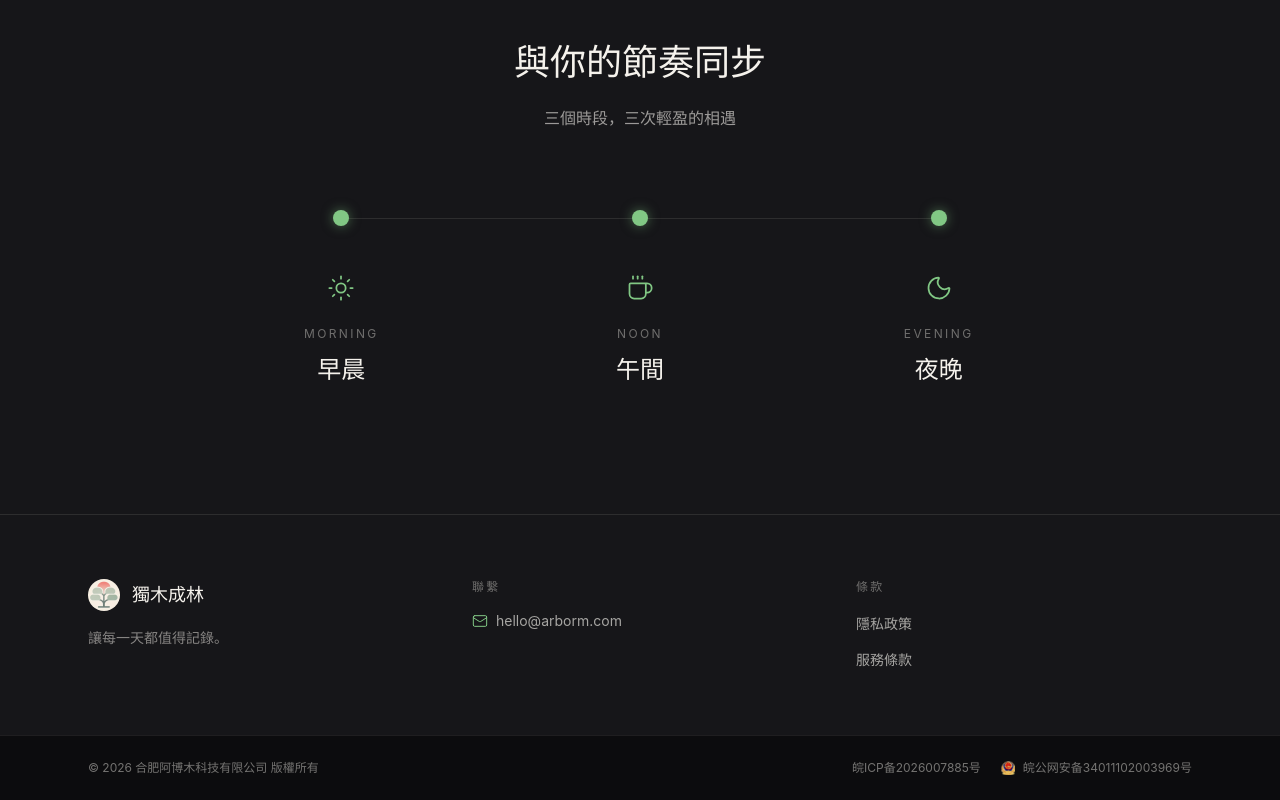
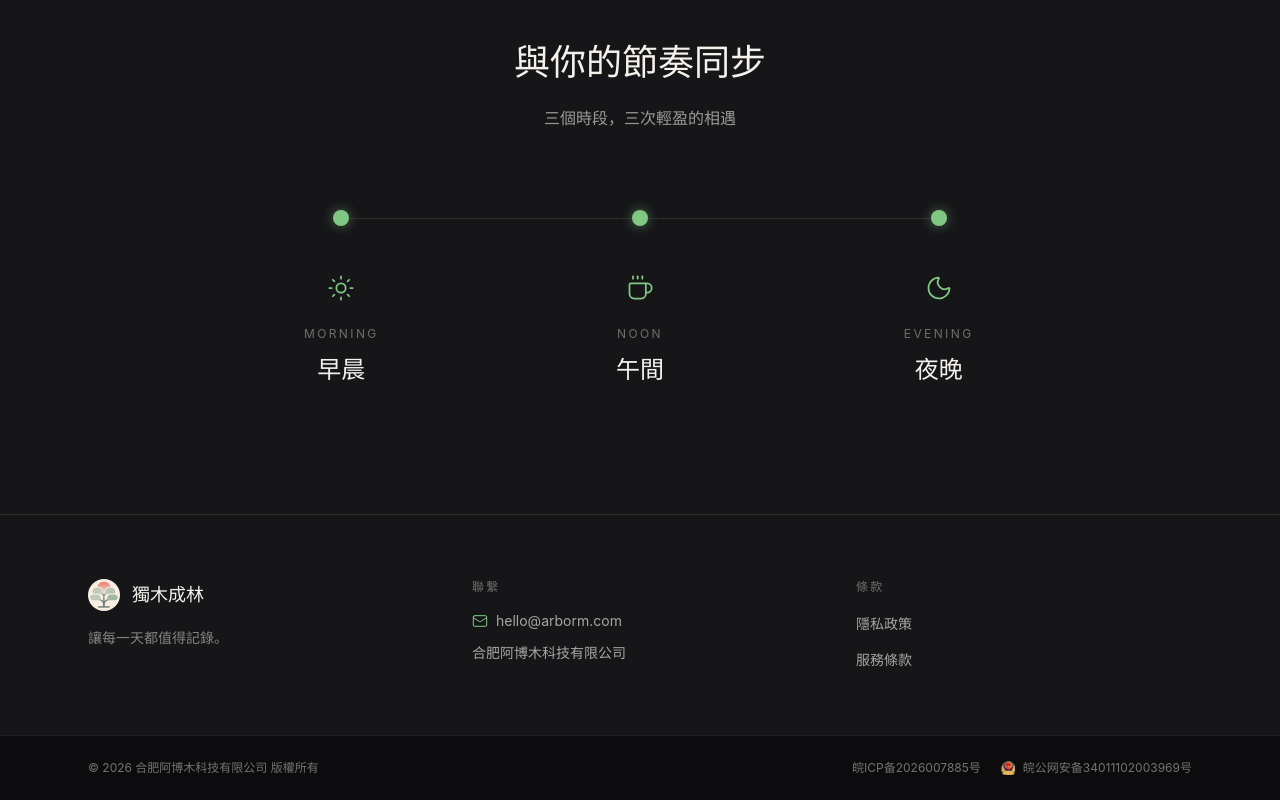
Before and after one commit to ArborM6/banyanforest.arborm.co, a Next.js app: page / in a window 1280 px wide. Shown: the part 5023-5823 px from the top of the page. Built offline with nearby package versions, Linux system fonts and the light colour scheme.

Commit message:
添加页脚公司官网链接

```diff
--- a/app/page.tsx
+++ b/app/page.tsx
@@ -933,6 +933,8 @@ function Footer({ lang }: { lang: Lang }) {
   const brandTagline =
     lang === "zh" ? "讓每一天都值得記錄。" : "Make every day worth remembering."
   const connectLabel = lang === "zh" ? "聯繫" : "Connect"
+  const companyName =
+    lang === "zh" ? "合肥阿博木科技有限公司" : "Hefei ArborM Technology Co., Ltd."
   const legalLabel = lang === "zh" ? "條款" : "Legal"
 
   return (
@@ -961,6 +963,7 @@ function Footer({ lang }: { lang: Lang }) {
           <h4 className="text-[rgba(245,242,236,0.4)] font-sans text-xs tracking-[0.18em] uppercase mb-4">
             {connectLabel}
           </h4>
+          <div className="flex flex-col items-start gap-3">
             <a
               href="mailto:hello@arborm.com"
               className="inline-flex items-center gap-2 text-[rgba(245,242,236,0.65)] font-sans text-sm hover:text-[#81C784] transition-colors"
@@ -972,6 +975,13 @@ function Footer({ lang }: { lang: Lang }) {
               />
               hello@arborm.com
             </a>
+            <a
+              href="https://www.arborm.co"
+              className="text-[rgba(245,242,236,0.65)] font-sans text-sm hover:text-[#81C784] transition-colors"
+            >
+              {companyName}
+            </a>
+          </div>
         </div>
 
         {/* Legal */}
```
Lines whose indentation alone changed are shown as unchanged.
